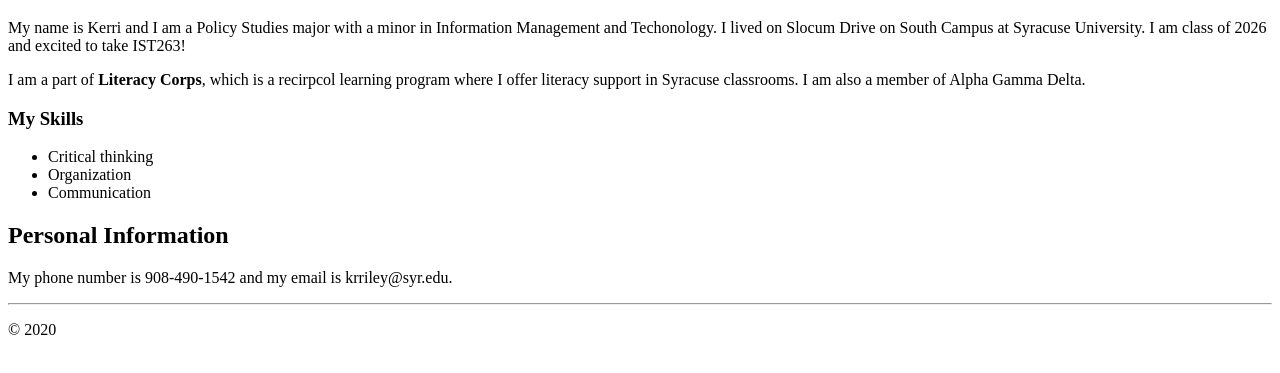
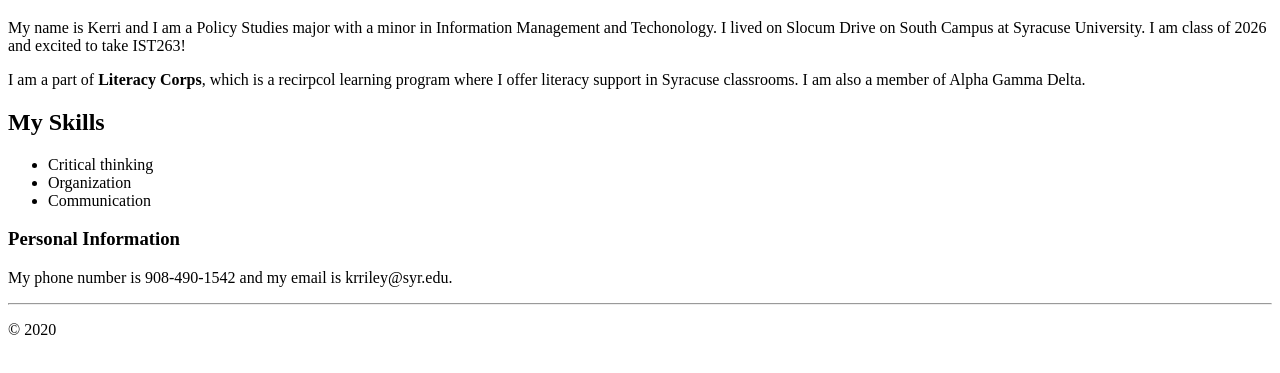
Before and after one commit to kerriroseriley/ist263, a plain HTML site: page lab02/riley-bio.html in a window 1280 px wide. Shown: the part 61-434 px from the top of the page. Drawn offline with Linux system fonts and the light colour scheme.

Commit message:
Update riley-bio.html

```diff
--- a/lab02/riley-bio.html
+++ b/lab02/riley-bio.html
@@ -15,14 +15,14 @@
     I am a part of <strong>Literacy Corps</strong>, which is a recirpcol learning program where I offer literacy support in Syracuse classrooms. I am also a member of Alpha Gamma Delta.
 </p>
 
-<h3> My Skills</h3>
+<h2> My Skills</h2>
     <ul>
         <li>Critical thinking</li>
         <li>Organization</li>
         <li>Communication</li>
     </ul>
 
-<h2>Personal Information</h2>
+<h3>Personal Information</h3>
 <p>
     My phone number is 908-490-1542 and my email is krriley@syr.edu.
 </p>
```
